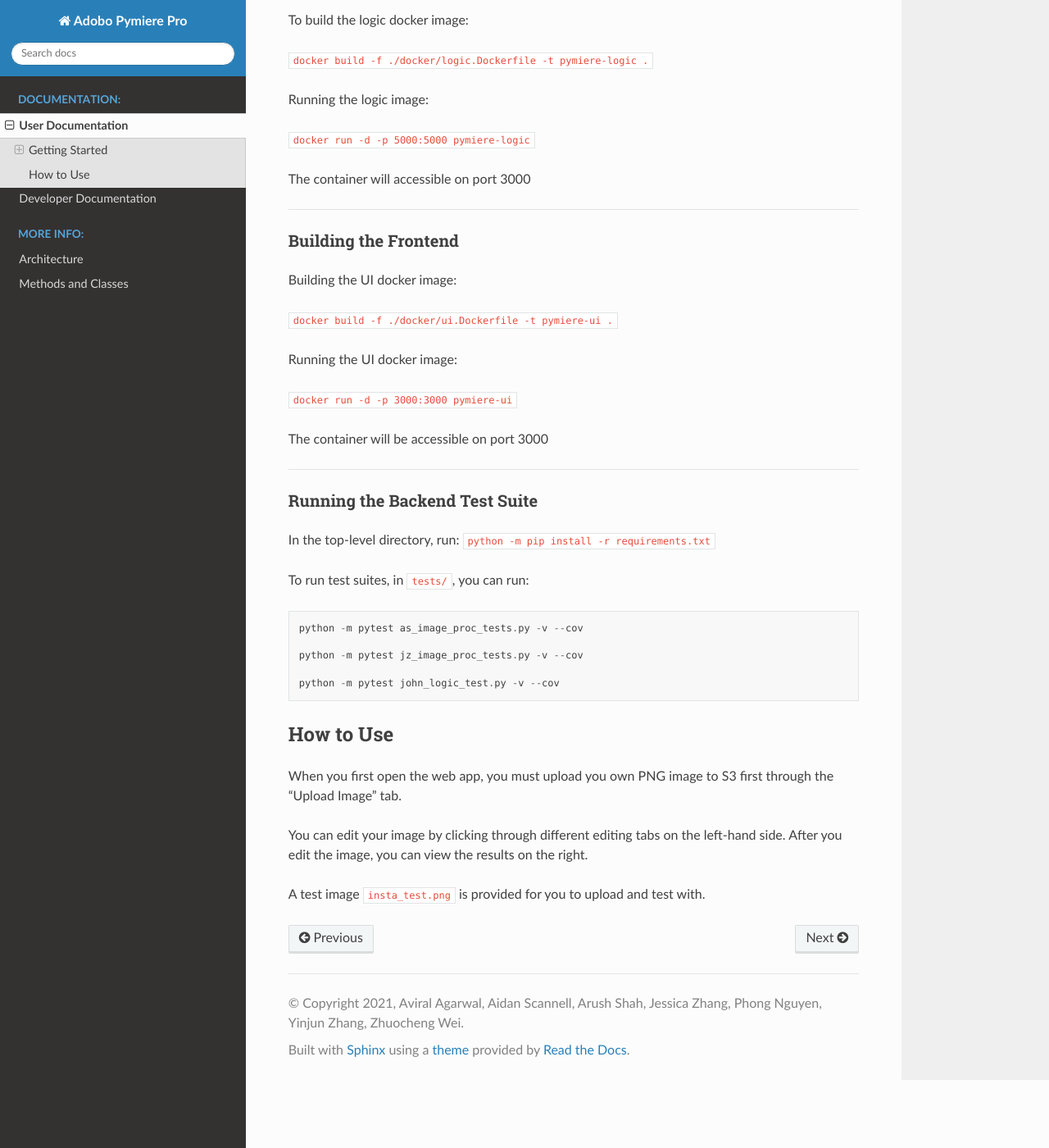
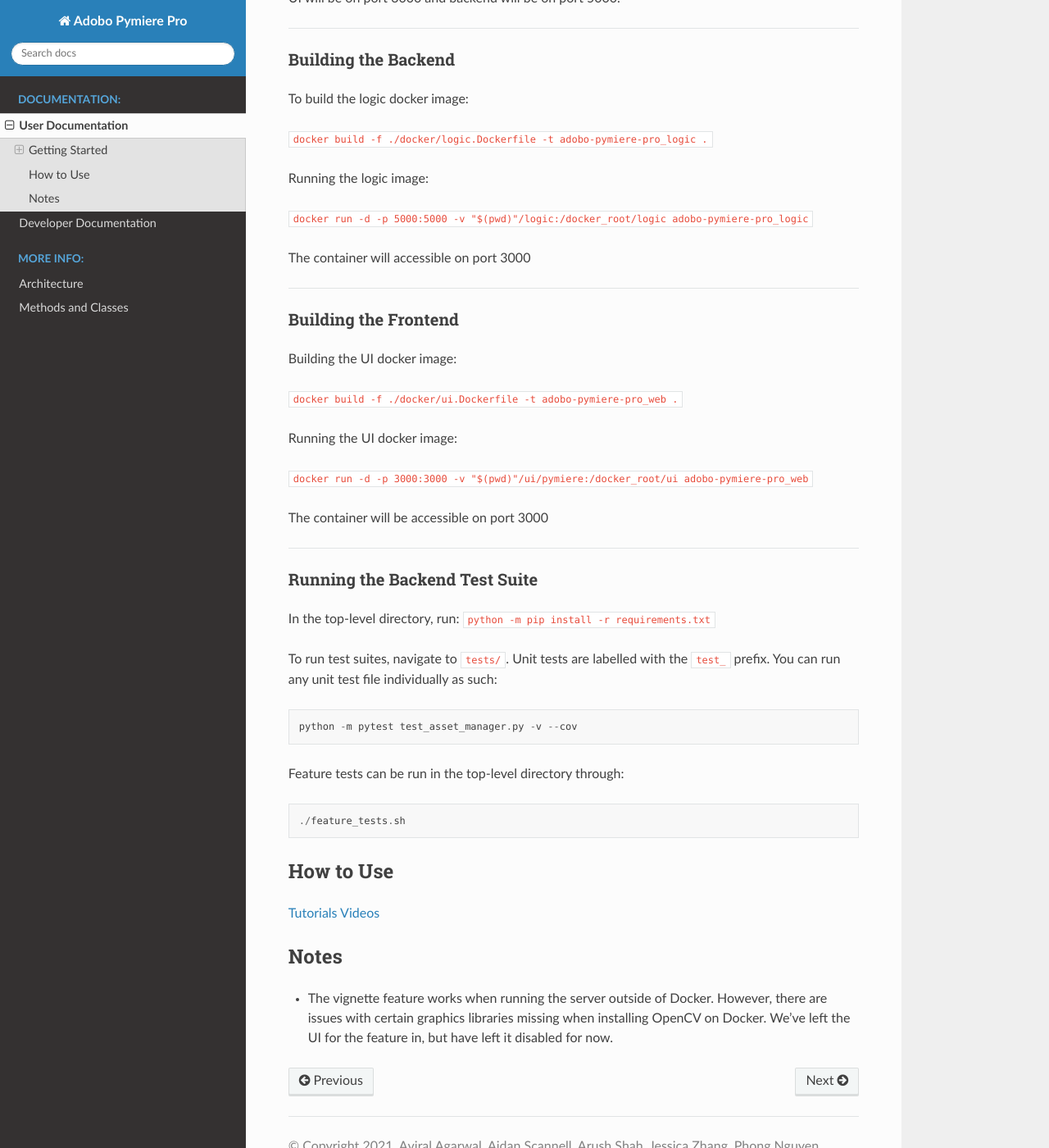
Before and after one commit to superav/adobo-pymiere-pro, a Sphinx documentation site: the page built from docs/source/userdocs.md, in a window 1280 px wide and 1400 px high, scrolled down 740 px. Shown: the whole window at 82% size. Built offline with Sphinx 7.4.7 and the Read the Docs theme 2.0.0, drawn with Linux system fonts in a browser that asks for light colours; some of the changed text lies outside the part shown.

Commit message:
Added John's videos to docs

````diff
--- a/docs/source/userdocs.md
+++ b/docs/source/userdocs.md
@@ -1,4 +1,9 @@
 # User Documentation
+
+Adobo Pymiere Pro is a web-based image editing platform with the latest
+image processing features to support your image editing needs. We support both
+casual and advanced users with amazing, high tech features from automated meme
+generation to neural style transfer!
 
 ## Getting Started
 
@@ -28,11 +33,11 @@ UI will be on port 3000 and backend will be on port 5000.
 
 To build the logic docker image:
 
-```docker build -f ./docker/logic.Dockerfile -t pymiere-logic . ```
+```docker build -f ./docker/logic.Dockerfile -t adobo-pymiere-pro_logic . ```
 
 Running the logic image:
 
-```docker run -d -p 5000:5000 pymiere-logic```
+```docker run -d -p 5000:5000 -v "$(pwd)"/logic:/docker_root/logic adobo-pymiere-pro_logic```
 
 The container will accessible on port 3000
 
@@ -42,11 +47,11 @@ The container will accessible on port 3000
 
 Building the UI docker image:
 
-```docker build -f ./docker/ui.Dockerfile -t pymiere-ui . ```
+```docker build -f ./docker/ui.Dockerfile -t adobo-pymiere-pro_web . ```
 
 Running the UI docker image:
 
-```docker run -d -p 3000:3000 pymiere-ui```
+```docker run -d -p 3000:3000 -v "$(pwd)"/ui/pymiere:/docker_root/ui adobo-pymiere-pro_web```
 
 The container will be accessible on port 3000
 
@@ -56,21 +61,25 @@ The container will be accessible on port 3000
 
 In the top-level directory, run: `python -m pip install -r requirements.txt`
 
-To run test suites, in `tests/`, you can run:
+To run test suites, navigate to `tests/`. Unit tests are labelled with the
+`test_` prefix. You can run any unit test file individually as such:
 
 ```
-python -m pytest as_image_proc_tests.py -v --cov
+python -m pytest test_asset_manager.py -v --cov
+```
 
-python -m pytest jz_image_proc_tests.py -v --cov
+Feature tests can be run in the top-level directory through:
 
-python -m pytest john_logic_test.py -v --cov
+```
+./feature_tests.sh
 ```
 
 ## How to Use
 
-When you first open the web app, you must upload you own PNG image to S3 first through the "Upload Image" tab.
+[Tutorials Videos](https://youtube.com/playlist?list=PLQjWzm6-0M1GTdSGCUaUetnYN8Pmpy4lj)
 
-You can edit your image by clicking through different editing tabs on the left-hand side.
-After you edit the image, you can view the results on the right.
+## Notes
 
-A test image `insta_test.png` is provided for you to upload and test with.
+- The vignette feature works when running the server outside of Docker. However,
+there are issues with certain graphics libraries missing when installing OpenCV
+on Docker. We've left the UI for the feature in, but have left it disabled for now.
````
